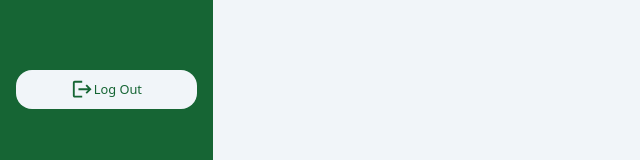
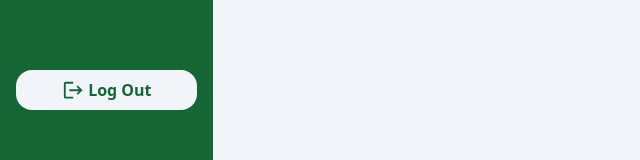
Before and after one commit to Sosaristic/StudentResultsv3forked, a React (Vite) app: page /dashboard in a window 1280 px wide. Shown: the part 518-678 px from the top of the page, without its empty margins (0-640 px from the left). Built offline with nearby package versions, Linux system fonts and the light colour scheme; sample sign-in values are in the browser's storage.

Commit message:
added hover state to links

```diff
--- a/src/components/dashboard/layout/DesktopSideNav.jsx
+++ b/src/components/dashboard/layout/DesktopSideNav.jsx
@@ -22,8 +22,8 @@ const SideNavLink = ({ name, link, icon }) => {
       end={true}
       className={({ isActive }) =>
         isActive
-          ? "flex relative items-center gap-2 text-dark-green text-[1rem] p-2 capitalize  border border-grey-white bg-background shadow-md rounded-2xl shadow-gray-500 font-[500]"
-          : "flex relative items-center gap-2 text-grey-white text-[1rem] p-2 capitalize font-[500]"
+          ? "flex relative gap-2 text-dark-green text-[1rem] p-2 capitalize  border border-grey-white bg-background shadow-md rounded-2xl shadow-gray-500 font-[500]"
+          : "flex relative hover:bg-v-dark-green items-center gap-2 text-grey-white text-[1rem] p-2 capitalize font-[500] rounded-2xl"
       }
     >
       <span className="text-[1.5rem]">{icon}</span>
@@ -47,7 +47,7 @@ export default function DesktopSideNav() {
         ))}
       </div>
 
-      <button type="button" className="w-full mt-[6rem] text-[.8rem] p-2 bg-background text-dark-green flex items-center justify-center rounded-2xl"
+      <button type="button" className="w-full mt-[6rem] text-[1rem] font-bold p-2 bg-background text-dark-green flex items-center justify-center gap-1 rounded-2xl"
       onClick={()=>signOut()}
       >
         <span className="text-[1.4rem]">
```
